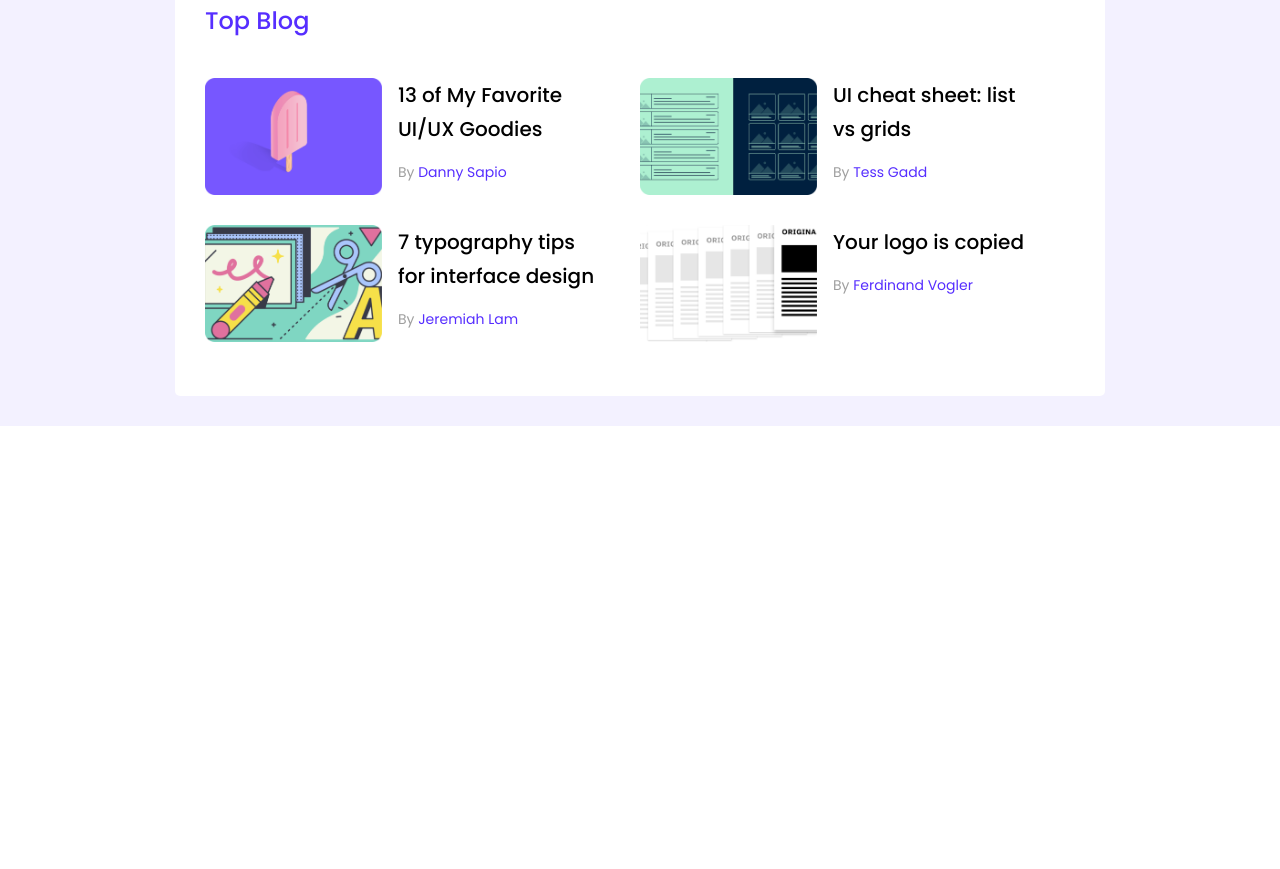
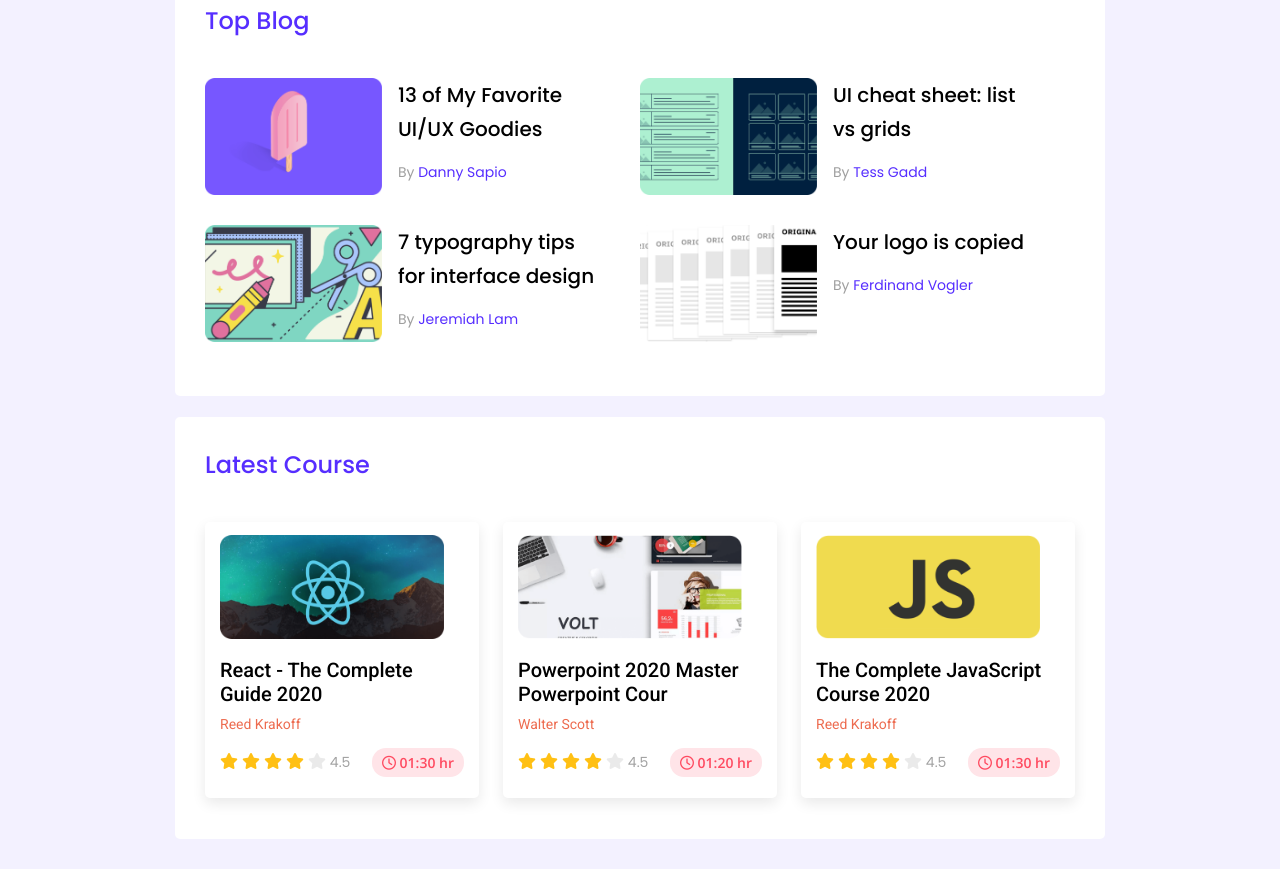
Before and after one commit to ajmainnishu/leader-board-phero, a plain HTML site: page index.html in a window 1280 px wide. Shown: the part 373-1242 px from the top of the page. Before the commit the page ends 800 px from the top, so only its background shows below. Drawn offline with nearby package versions, Linux system fonts and the light colour scheme.

Commit message:
feat: Latest courses section added

```diff
--- a/index.html
+++ b/index.html
@@ -4,7 +4,12 @@
     <meta charset="UTF-8">
     <meta http-equiv="X-UA-Compatible" content="IE=edge">
     <meta name="viewport" content="width=device-width, initial-scale=1.0">
+
+    <!-- website title -->
     <title>Leader Board</title>
+
+    <!-- font awesome cdn link -->
+    <link rel="stylesheet" href="https://cdnjs.cloudflare.com/ajax/libs/font-awesome/6.4.0/css/all.min.css" integrity="sha512-iecdLmaskl7CVkqkXNQ/ZH/XLlvWZOJyj7Yy7tcenmpD1ypASozpmT/E0iPtmFIB46ZmdtAc9eNBvH0H/ZpiBw==" crossorigin="anonymous" referrerpolicy="no-referrer" />
 
     <!-- stylesheet link -->
     <link rel="stylesheet" href="style.css">
@@ -16,8 +21,8 @@
 
 
         <!-- top plaer section start -->
-        <section class="container">
-            <div class="top-player">
+        <section class="container top-player">
+            <div>
                 <h2>Top Player</h2>
                 <div class="top-player-info">
                     <div class="top-player-details">
@@ -83,7 +88,7 @@
                     </div>
                     <div class="blog">
                         <div>
-                            <img src="./images/blogs/blog-4.png" alt="pictuer of blog 4">
+                            <img src="./images/blogs/blog-4.png" alt="picture of blog 4">
                         </div>
                         <div class="blog-info">
                             <h3>Your logo is copied</h3>
@@ -96,6 +101,86 @@
         <!-- blog section end -->
 
 
+
+
+        <!-- latest courses section start -->
+        <section class="latest-courses container">
+            <h2>Latest Course</h2>
+            <div class="courses">
+                <div class="courses-banner">
+                    <div>
+                        <img src="./images/courses/course-1.png" alt="course 1">
+                    </div>
+                    <div>
+                        <h3>React - The Complete Guide 2020</h3>
+                        <p>Reed Krakoff</p>
+                        <div class="course">
+                            <div>
+                                <i class="fa-solid fa-star filled-star"></i>
+                                <i class="fa-solid fa-star filled-star"></i>
+                                <i class="fa-solid fa-star filled-star"></i>
+                                <i class="fa-solid fa-star filled-star"></i>
+                                <i class="fa-solid fa-star empty-star"></i>
+                                <span class="course-rating">4.5</span>
+                            </div>
+                            <div class="course-duration">
+                                <i class="fa-regular fa-clock"></i>
+                                <span>01:30 hr</span>
+                            </div>
+                        </div>
+                    </div>
+                </div>
+                <div class="courses-banner">
+                    <div>
+                        <img src="./images/courses/course-2.png" alt="course 2">
+                    </div>
+                    <div>
+                        <h3>Powerpoint 2020 Master Powerpoint Cour</h3>
+                        <p>Walter Scott</p>
+                        <div class="course">
+                            <div>
+                                <i class="fa-solid fa-star filled-star"></i>
+                                <i class="fa-solid fa-star filled-star"></i>
+                                <i class="fa-solid fa-star filled-star"></i>
+                                <i class="fa-solid fa-star filled-star"></i>
+                                <i class="fa-solid fa-star empty-star"></i>
+                                <span class="course-rating">4.5</span>
+                            </div>
+                            <div class="course-duration">
+                                <i class="fa-regular fa-clock"></i>
+                                <span>01:20 hr</span>
+                            </div>
+                        </div>
+                    </div>
+                </div>
+                <div class="courses-banner">
+                    <div>
+                        <img src="./images/courses/course-3.png" alt="course 3">
+                    </div>
+                    <div>
+                        <h3>The Complete JavaScript Course 2020</h3>
+                        <p>Reed Krakoff</p>
+                        <div class="course">
+                            <div>
+                                <i class="fa-solid fa-star filled-star"></i>
+                                <i class="fa-solid fa-star filled-star"></i>
+                                <i class="fa-solid fa-star filled-star"></i>
+                                <i class="fa-solid fa-star filled-star"></i>
+                                <i class="fa-solid fa-star empty-star"></i>
+                                <span class="course-rating">4.5</span>
+                            </div>
+                            <div class="course-duration">
+                                <i class="fa-regular fa-clock"></i>
+                                <span>01:30 hr</span>
+                            </div>
+                        </div>
+                    </div>
+                </div>
+            </div>
+        </section>
+        <!-- latest courses section end -->
+
+
     </main>
     <!-- main section end -->
 
--- a/style.css
+++ b/style.css
@@ -14,12 +14,11 @@ body {
 main {
     background-color: #F3F1FF;
     display: flex;
-    justify-content: center;
+    flex-direction: column;
+    align-items: center;
     padding: 30px 0;
 }
 .container {
-    width: 870px;
-    height: 679px;
     background-color: #FFFFFF;
     padding: 30px;
     border-radius: 5px;
@@ -30,6 +29,10 @@ main {
 
 
 /* top player section start */
+.top-player {
+    width: 870px;
+    height: 679px;
+}
 .top-player h2 {
     font-family: 'Poppins', sans-serif;
     color: #562EFF;
@@ -107,3 +110,73 @@ hr {
     color: #562EFF;
 }
 /* blog section end */
+
+
+
+
+/* latest courses section start */
+.latest-courses {
+    margin-top: 21px;
+    width: 870px;
+    height: 362px;
+}
+.latest-courses h2 {
+    font-family: 'Poppins', sans-serif;
+    color: #562EFF;
+    margin-bottom: 40px;
+    margin-top: 0;
+    font-weight: 500;
+}
+.courses {
+    display: grid;
+    grid-template-columns: 1fr 1fr 1fr;
+    grid-column-gap: 24px;
+}
+.courses-banner {
+    padding: 13px 15px 21px 15px;
+    box-shadow: 0px 5.34229px 13.3557px rgba(0, 0, 0, 0.09);
+    border-radius: 5px;
+}
+.courses-banner img {
+    width: 224px;
+    height: 104px;
+}
+.courses-banner h3 {
+    font-family: 'Roboto', sans-serif;
+    font-weight: 500;
+    font-size: 20px;
+    margin: 15px 0 0 0;
+}
+.courses-banner p {
+    color: #ED6B4F;
+    font-family: 'Roboto', sans-serif;
+    font-weight: 400;
+    font-size: 14px;
+    margin: 10px 0 16px 0;
+}
+.course {
+    display: flex;
+    justify-content: space-between;
+    align-items: center;
+}
+.filled-star {
+    color: #FFC014;
+}
+.empty-star {
+    color: #AEAEAE;
+    opacity: .25;
+}
+.course-rating {
+    font-family: 'Poppins', sans-serif;
+    font-weight: 400;
+    font-size: 14px;
+    color: #A2A2A2;
+}
+.course-duration {
+    background-color: #FFE4E8;
+    border-radius: 14px;
+    padding: 5px 10px;
+    color: #FF4A60;
+    font-family: 'Open Sans', sans-serif;
+    font-size: 14px;
+}
```
